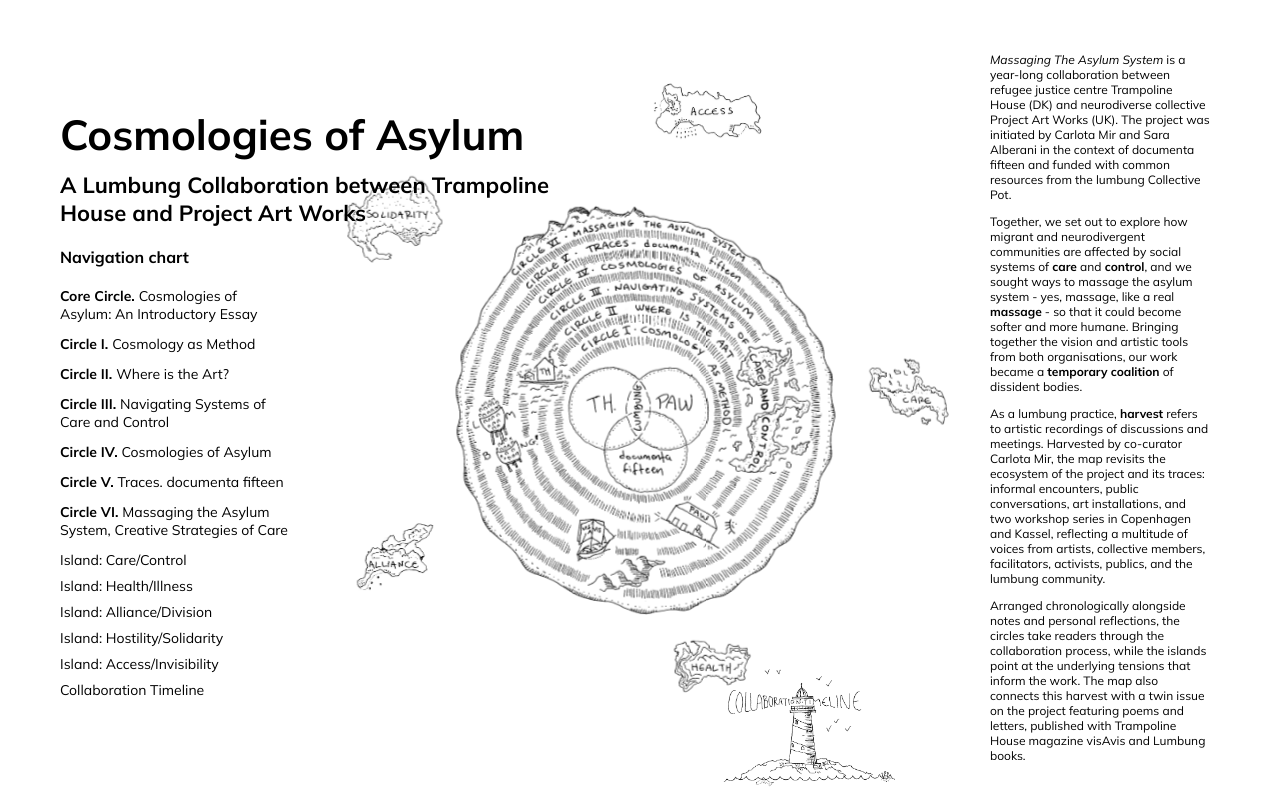
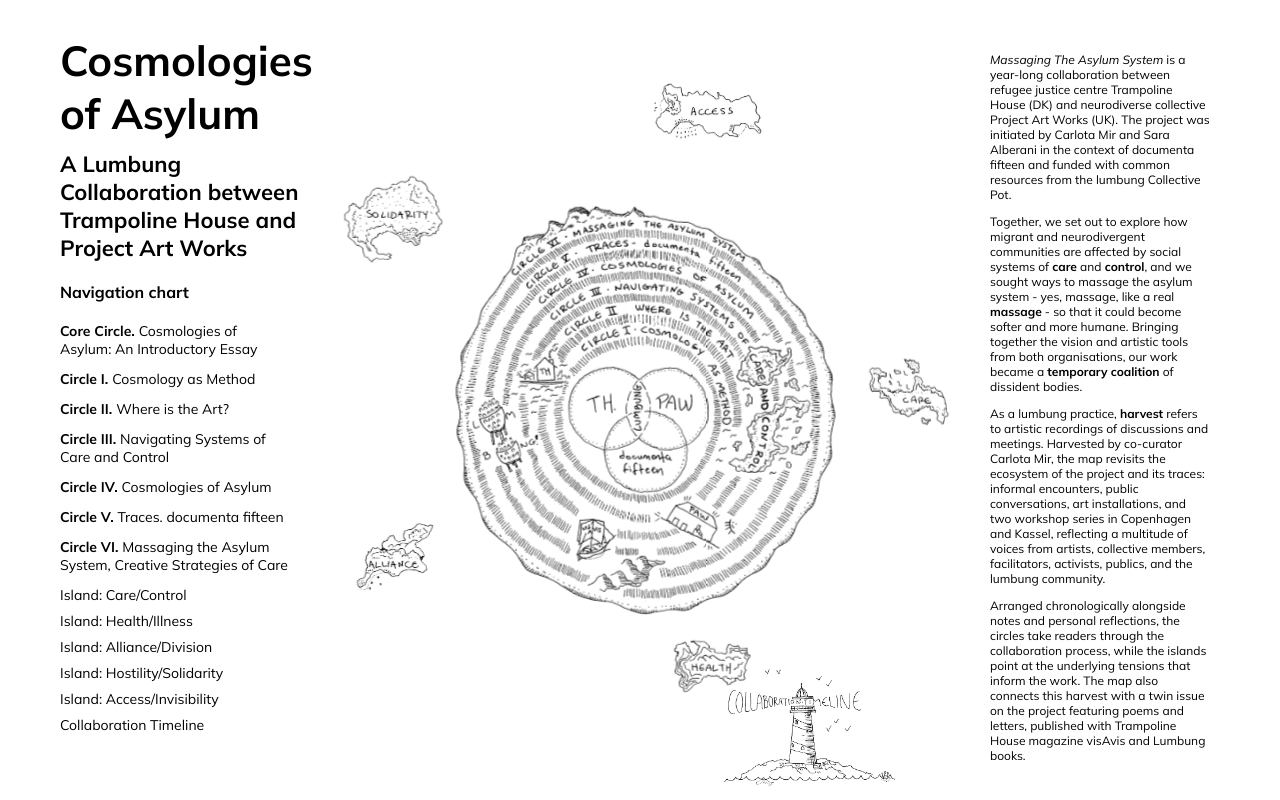
Before and after one commit to lauramiguelanez/vis-mir, a React (Create React App) app: page / in a window 1280 px wide. Built offline with nearby package versions, Linux system fonts and the light colour scheme; a web font is replaced by a local one.

Commit message:
Fix table of contents

```diff
--- a/src/components/Graph/TableContents.tsx
+++ b/src/components/Graph/TableContents.tsx
@@ -1,7 +1,6 @@
 import React, { useEffect, useRef, useState } from 'react';
 import styled from 'styled-components';
 import { IMAGES } from './images';
-import { Title } from '../Title';
 
 const Absolute = styled.div`
   position: absolute;
@@ -30,6 +29,7 @@
   display: flex;
   flex-direction: column;
   justify-content: center;
+  pointer-events: none;
 
   @media (max-aspect-ratio: 7/5) {
     height: 100vh;
@@ -44,7 +44,7 @@
   display: flex;
   flex-direction: column;
   justify-content: center;
-  margin-top: 40px;
+  /* margin-top: 40px; */
 `;
 
 const RightSide = styled.div`
@@ -125,6 +125,7 @@
 `;
 
 const NavEl = styled.div`
+  pointer-events: all;
   margin-bottom: 20px;
   overflow: hidden;
   @media only screen and (max-width: 900px) {
@@ -336,7 +337,9 @@
   /* margin: 20px 0px; */
   /* position: absolute;
   top: 0; */
-  max-width: calc(45vw - 60px);
+  width: calc(calc(50vw - 50vmin) - 0px);
+  /* width: calc(30vw - 70px); */
+  pointer-events: none;
 `;
 
 const BigTitle: React.FC = () => {
```
